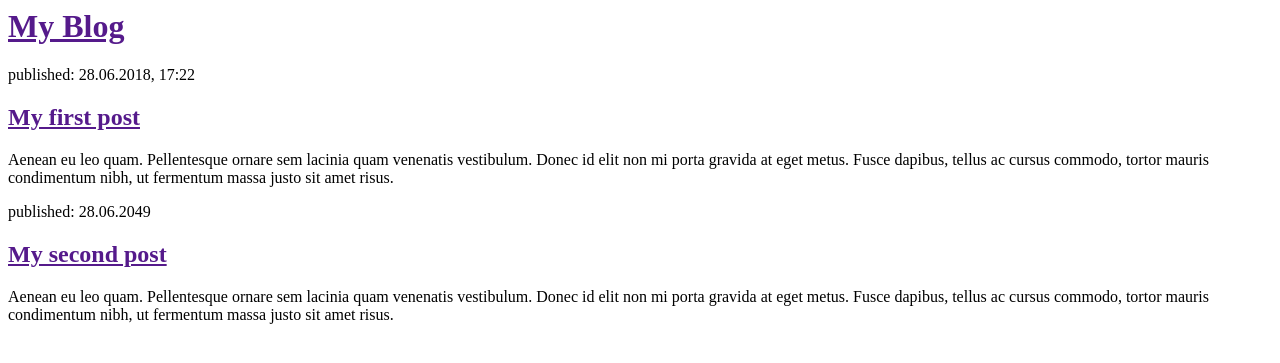
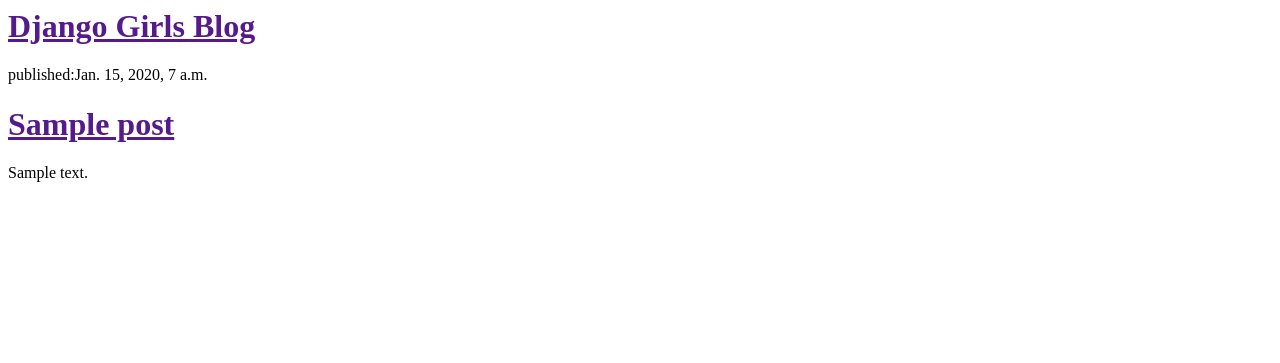
Before and after one commit to nicossosa3/my-first-blog, a Django app: template blog/templates/blog/post_list.html in a window 1280 px wide. Shown: the top 363 px of the page. Run offline with Django 3.2, Linux system fonts and the light colour scheme; the template is opened without the code that fills it: values that come from a table or form of the project are taken from there, others are empty; tables that the repository leaves empty hold one stand-in row (values such as "Sample post"); parts of the project's set-up code (start-up, migrations or seed data) failed here and were passed over.

Commit message:
Update post_list.html

```diff
--- a/blog/templates/blog/post_list.html
+++ b/blog/templates/blog/post_list.html
@@ -1,20 +1,17 @@
 <html>
      <head>
-    <title>El blog del wacho Koni</title>
+         <title>Django Girls blog</title>
      </head>
      <body>
          <div>
-      <h1><a href= "">My Blog</a></h1>
+             <h1><a href="">Django Girls Blog</a></h1>
          </div>
+         {% for post in posts %}
               <div>
-      <p>published: 28.06.2018, 17:22</p>
-      <h2><a href="">My first post</a></h2>
-      <p>Aenean eu leo quam. Pellentesque ornare sem lacinia quam venenatis vestibulum. Donec id elit non mi porta gravida at eget metus. Fusce dapibus, tellus ac cursus commodo, tortor mauris condimentum nibh, ut fermentum massa justo sit amet risus.</p>
+                <p>published:{{ post.published_date }}</p>
+                <h1><a href="">{{ post.title }}</a></h1>
+                <p> {{ post.text|linebreaksbr }} </p>
             </div>
-    <div>
-      <p>published: 28.06.2049</p>
-      <h2><a href="">My second post</a></h2>
-      <p>Aenean eu leo quam. Pellentesque ornare sem lacinia quam venenatis vestibulum. Donec id elit non mi porta gravida at eget metus. Fusce dapibus, tellus ac cursus commodo, tortor mauris condimentum nibh, ut fermentum massa justo sit amet risus.</p>
-    </div>
+          {% endfor %}
      </body>
  </html>
```
Lines whose indentation alone changed are shown as unchanged.
